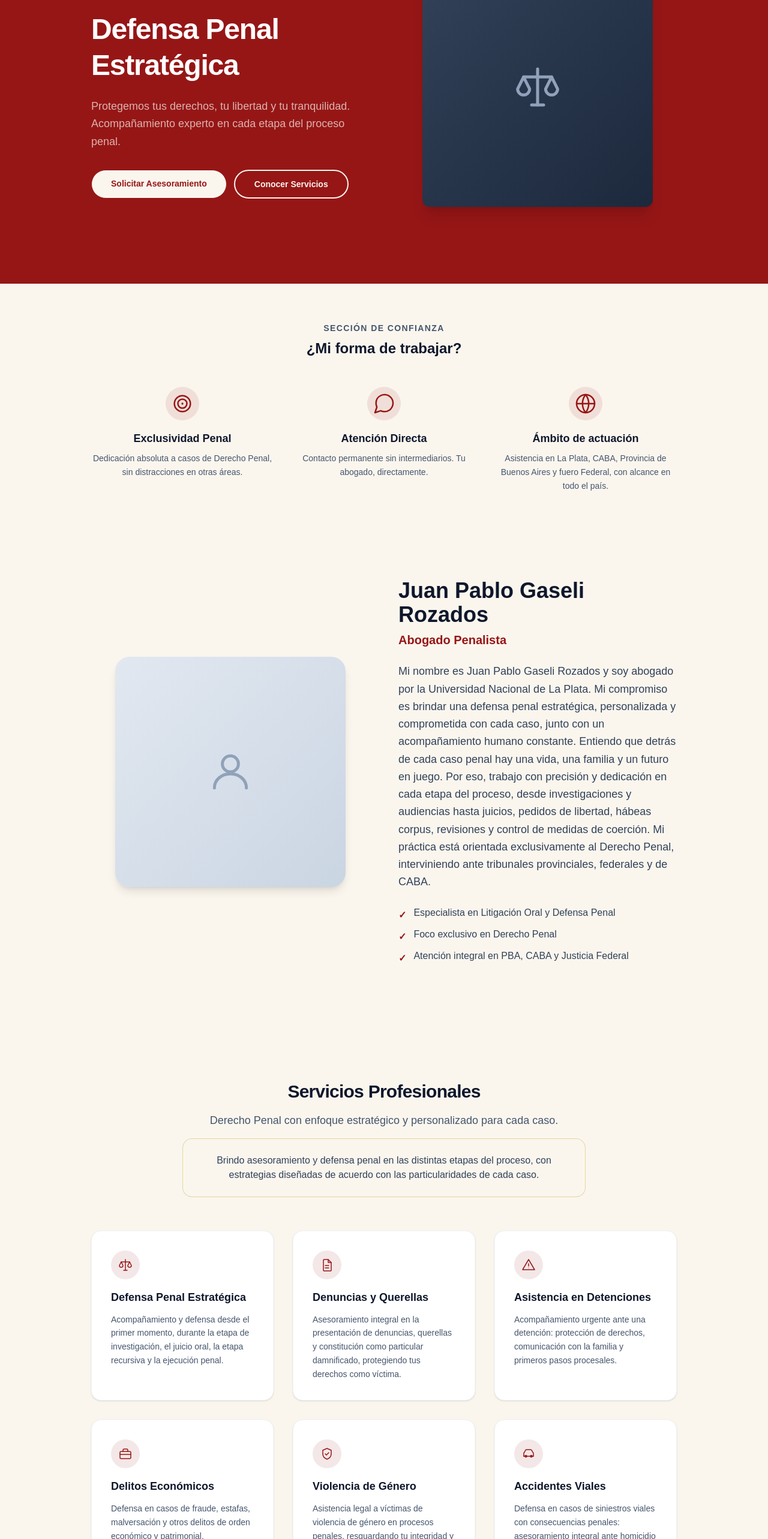
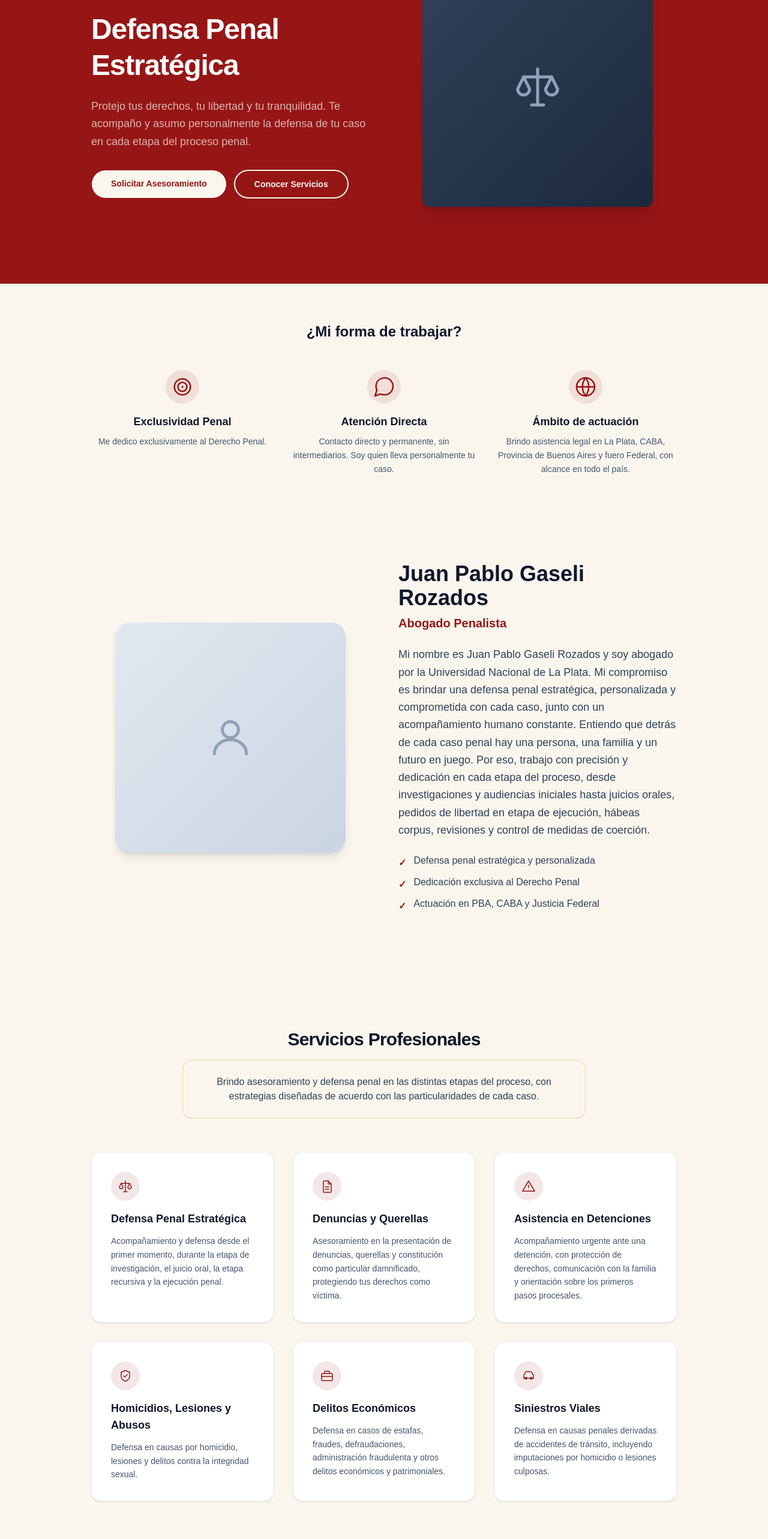
Before and after one commit to MaxiWalsh/JPGRLanding, a Next.js app: page / in a window 1280 px wide. Shown: the part 234-2800 px from the top of the page at 60% size. Built offline with nearby package versions, Linux system fonts and the light colour scheme.

Commit message:
feat: aplica segunda ronda de feedback (copy hero/quien-soy/contacto, reordena servicios)

```diff
--- a/components/Services.tsx
+++ b/components/Services.tsx
@@ -30,7 +30,6 @@ export default function Services() {
           <h2 className="text-3xl font-semibold tracking-tight text-slate-900">
             {servicesIntro.title}
           </h2>
-          <p className="mt-4 text-lg text-slate-600">{servicesIntro.subtitle}</p>
         </div>
 
         {/* Bloque intro destacado */}
--- a/components/TrustSection.tsx
+++ b/components/TrustSection.tsx
@@ -18,10 +18,7 @@ export default function TrustSection() {
     <section className="scroll-mt-24 bg-ivory py-16">
       <div className="mx-auto max-w-5xl px-6">
         <div className="text-center mb-12">
-          <h2 className="text-sm font-semibold uppercase tracking-widest text-slate-600 mb-2">
-            Sección de confianza
-          </h2>
-          <p className="text-2xl font-bold text-slate-900">{trust.title}</p>
+          <h2 className="text-2xl font-bold text-slate-900">{trust.title}</h2>
         </div>
 
         <div className="grid grid-cols-1 gap-8 sm:grid-cols-2 lg:grid-cols-3">
--- a/lib/content.ts
+++ b/lib/content.ts
@@ -4,7 +4,7 @@ export const site = {
   phoneDisplay: "221 409-0819",
   whatsappNumber: "5492214090819",
   email: "jpgrpenal@gmail.com",
-  address: "La Plata, Provincia de Buenos Aires / CABA / Justicia Federal",
+  address: "La Plata, Provincia de Buenos Aires · CABA · Justicia Federal",
   instagram: "@grpenal",
   instagramUrl: "https://www.instagram.com/grpenal/",
 };
@@ -12,7 +12,7 @@ export const site = {
 export const hero = {
   title: "Defensa Penal Estratégica",
   subtitle:
-    "Protegemos tus derechos, tu libertad y tu tranquilidad. Acompañamiento experto en cada etapa del proceso penal.",
+    "Protejo tus derechos, tu libertad y tu tranquilidad. Te acompaño y asumo personalmente la defensa de tu caso en cada etapa del proceso penal.",
   ctaPrimary: "Solicitar Asesoramiento",
   ctaSecondary: "Conocer Servicios",
 };
@@ -33,39 +33,37 @@ export const services: Service[] = [
   {
     title: "Denuncias y Querellas",
     description:
-      "Asesoramiento integral en la presentación de denuncias, querellas y constitución como particular damnificado, protegiendo tus derechos como víctima.",
+      "Asesoramiento en la presentación de denuncias, querellas y constitución como particular damnificado, protegiendo tus derechos como víctima.",
     icon: "document",
   },
   {
     title: "Asistencia en Detenciones",
     description:
-      "Acompañamiento urgente ante una detención: protección de derechos, comunicación con la familia y primeros pasos procesales.",
+      "Acompañamiento urgente ante una detención, con protección de derechos, comunicación con la familia y orientación sobre los primeros pasos procesales.",
     icon: "alert",
+  },
+  {
+    title: "Homicidios, Lesiones y Abusos",
+    description:
+      "Defensa en causas por homicidio, lesiones y delitos contra la integridad sexual.",
+    icon: "shield",
   },
   {
     title: "Delitos Económicos",
     description:
-      "Defensa en casos de fraude, estafas, malversación y otros delitos de orden económico y patrimonial.",
+      "Defensa en casos de estafas, fraudes, defraudaciones, administración fraudulenta y otros delitos económicos y patrimoniales.",
     icon: "briefcase",
   },
   {
-    title: "Violencia de Género",
+    title: "Siniestros Viales",
     description:
-      "Asistencia legal a víctimas de violencia de género en procesos penales, resguardando tu integridad y derecho a justicia.",
-    icon: "shield",
-  },
-  {
-    title: "Accidentes Viales",
-    description:
-      "Defensa en casos de siniestros viales con consecuencias penales: asesoramiento integral ante homicidio o lesiones culposas.",
+      "Defensa en causas penales derivadas de accidentes de tránsito, incluyendo imputaciones por homicidio o lesiones culposas.",
     icon: "car",
   },
 ];
 
 export const servicesIntro = {
   title: "Servicios Profesionales",
-  subtitle:
-    "Derecho Penal con enfoque estratégico y personalizado para cada caso.",
 };
 
 export const commonSituations = [
@@ -79,19 +77,19 @@ export const commonSituations = [
 export const contact = {
   title: "Contacto",
   subtitle:
-    "Contame tu situación legal y te brindo orientación a la brevedad. También podés escribirme directamente por WhatsApp.",
-  consultBoxTitle: "¿Necesitás asesoramiento legal?",
-  consultBoxSubtitle: "Estoy disponible para consultas sobre tu caso penal. Actuaré con la urgencia que tu caso se merece.",
+    "Agendamos una consulta presencial o virtual para analizar tu situación y definir los pasos a seguir. También podés escribirme directamente por WhatsApp.",
+  consultBoxTitle: "¿Necesitás hablar sobre tu caso?",
+  consultBoxSubtitle: "Estoy disponible para conversar sobre tu situación y orientarte sobre los pasos a seguir.",
 };
 
 export const professional = {
   name: "Juan Pablo Gaseli Rozados",
   title: "Abogado Penalista",
-  bio: "Mi nombre es Juan Pablo Gaseli Rozados y soy abogado por la Universidad Nacional de La Plata. Mi compromiso es brindar una defensa penal estratégica, personalizada y comprometida con cada caso, junto con un acompañamiento humano constante. Entiendo que detrás de cada caso penal hay una vida, una familia y un futuro en juego. Por eso, trabajo con precisión y dedicación en cada etapa del proceso, desde investigaciones y audiencias hasta juicios, pedidos de libertad, hábeas corpus, revisiones y control de medidas de coerción. Mi práctica está orientada exclusivamente al Derecho Penal, interviniendo ante tribunales provinciales, federales y de CABA.",
+  bio: "Mi nombre es Juan Pablo Gaseli Rozados y soy abogado por la Universidad Nacional de La Plata. Mi compromiso es brindar una defensa penal estratégica, personalizada y comprometida con cada caso, junto con un acompañamiento humano constante. Entiendo que detrás de cada caso penal hay una persona, una familia y un futuro en juego. Por eso, trabajo con precisión y dedicación en cada etapa del proceso, desde investigaciones y audiencias iniciales hasta juicios orales, pedidos de libertad en etapa de ejecución, hábeas corpus, revisiones y control de medidas de coerción.",
   credentials: [
-    "Especialista en Litigación Oral y Defensa Penal",
-    "Foco exclusivo en Derecho Penal",
-    "Atención integral en PBA, CABA y Justicia Federal",
+    "Defensa penal estratégica y personalizada",
+    "Dedicación exclusiva al Derecho Penal",
+    "Actuación en PBA, CABA y Justicia Federal",
   ],
 };
 
@@ -101,17 +99,17 @@ export const trust = {
     {
       icon: "target",
       title: "Exclusividad Penal",
-      description: "Dedicación absoluta a casos de Derecho Penal, sin distracciones en otras áreas.",
+      description: "Me dedico exclusivamente al Derecho Penal.",
     },
     {
       icon: "message",
       title: "Atención Directa",
-      description: "Contacto permanente sin intermediarios. Tu abogado, directamente.",
+      description: "Contacto directo y permanente, sin intermediarios. Soy quien lleva personalmente tu caso.",
     },
     {
       icon: "globe",
       title: "Ámbito de actuación",
-      description: "Asistencia en La Plata, CABA, Provincia de Buenos Aires y fuero Federal, con alcance en todo el país.",
+      description: "Brindo asistencia legal en La Plata, CABA, Provincia de Buenos Aires y fuero Federal, con alcance en todo el país.",
     },
   ],
 };
```
